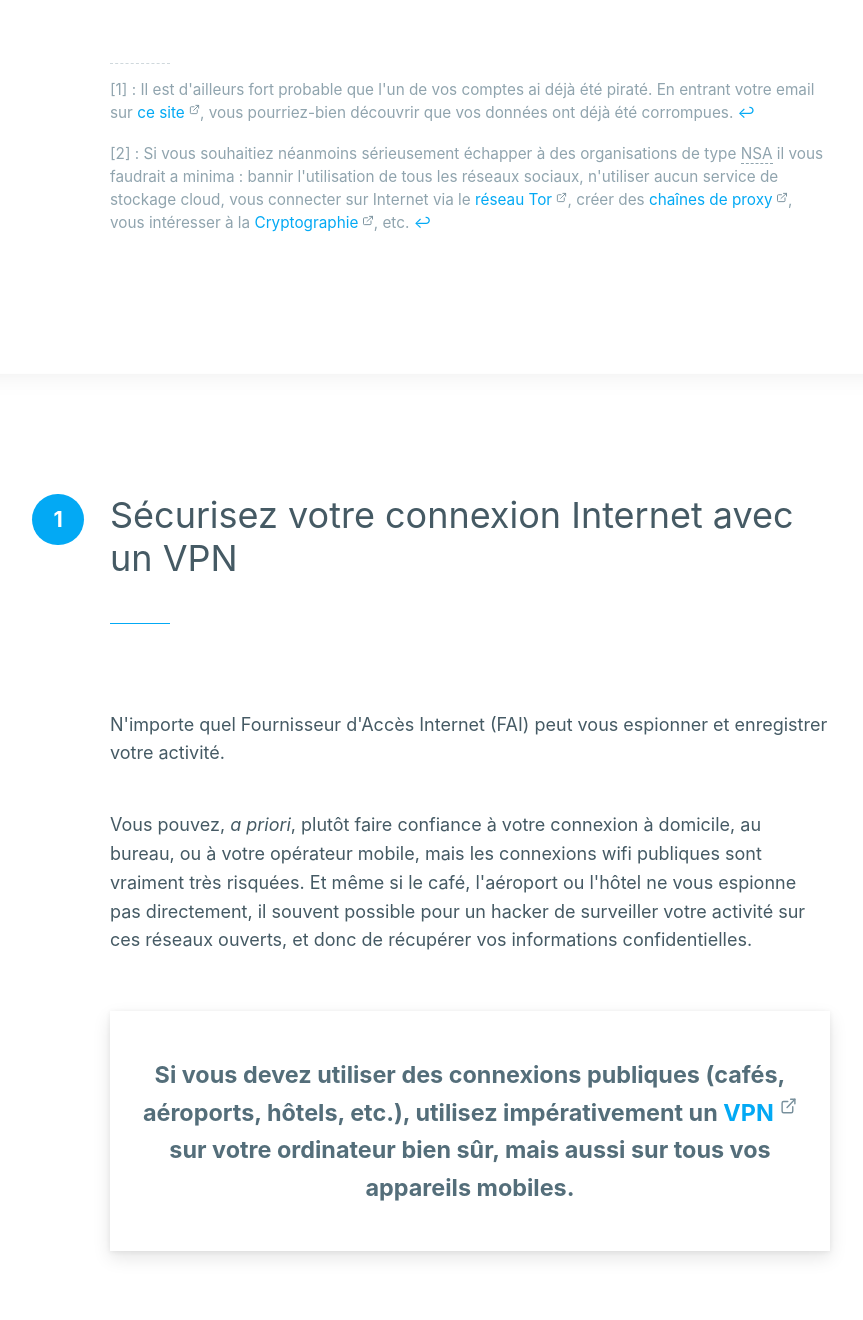
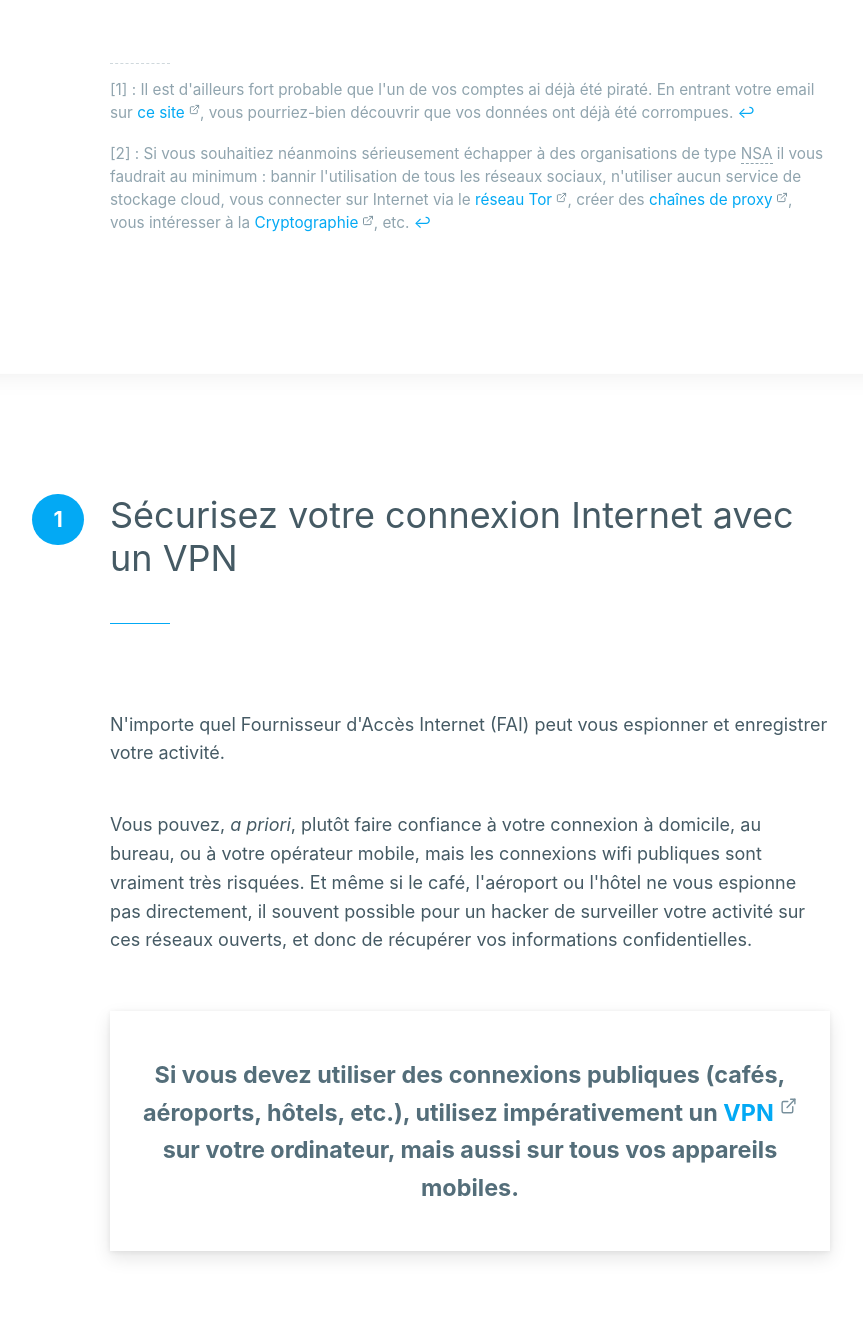
Before and after one commit to lucaslarroche/digital-guide, a plain HTML site: page index.html in a window 1280 px wide. Shown: the part 1880-3200 px from the top of the page, without its empty margins (170-1033 px from the left). Drawn offline with Linux system fonts and the light colour scheme.

Commit message:
Fix typos

```diff
--- a/index.html
+++ b/index.html
@@ -95,7 +95,7 @@
         <!-- Notes -->
         <div class="notes">
           <p id="note1">[1]&nbsp;:&nbsp;Il est d'ailleurs fort probable que l'un de vos comptes ai déjà été piraté. En entrant votre email sur <a href="https://haveibeenpwned.com">ce site</a>, vous pourriez-bien découvrir que vos données ont déjà été corrompues.&nbsp;<a href="#ref1" class="retour">&#8617;</a></p>
-          <p id="note2">[2]&nbsp;:&nbsp;Si vous souhaitiez néanmoins sérieusement échapper à des organisations de type <abbr title="National Security Agency (USA)">NSA</abbr> il vous faudrait a minima&nbsp;:&nbsp;bannir l'utilisation de tous les réseaux sociaux, n'utiliser aucun service de stockage cloud, vous connecter sur Internet via le <a href="https://fr.wikipedia.org/wiki/Tor_(réseau)">réseau Tor</a>, créer des <a href="https://www.google.fr/search?q=proxy+chains">chaînes de proxy</a>, vous intéresser à la <a href="https://fr.wikipedia.org/wiki/Cryptographie">Cryptographie</a>, etc.&nbsp;<a href="#ref2" class="retour">&#8617;</a></p>
+          <p id="note2">[2]&nbsp;:&nbsp;Si vous souhaitiez néanmoins sérieusement échapper à des organisations de type <abbr title="National Security Agency (USA)">NSA</abbr> il vous faudrait au minimum&nbsp;:&nbsp;bannir l'utilisation de tous les réseaux sociaux, n'utiliser aucun service de stockage cloud, vous connecter sur Internet via le <a href="https://fr.wikipedia.org/wiki/Tor_(réseau)">réseau Tor</a>, créer des <a href="https://www.google.fr/search?q=proxy+chains">chaînes de proxy</a>, vous intéresser à la <a href="https://fr.wikipedia.org/wiki/Cryptographie">Cryptographie</a>, etc.&nbsp;<a href="#ref2" class="retour">&#8617;</a></p>
         </div>
         <!-- /. Notes -->
       </div>
@@ -109,7 +109,7 @@
         <p>N'importe quel Fournisseur d'Accès Internet (FAI) peut vous espionner et enregistrer votre activité.</p>
         <p>Vous pouvez, <em>a priori</em>, plutôt faire confiance à votre connexion à domicile, au bureau, ou à votre opérateur mobile, mais les connexions wifi publiques sont vraiment très risquées. Et même si le café, l'aéroport ou l'hôtel ne vous espionne pas directement, il souvent possible pour un hacker de surveiller votre activité sur ces réseaux ouverts, et donc de récupérer vos informations confidentielles.</p>
         <blockquote>
-          <p><strong>Si vous devez utiliser des connexions publiques (cafés, aéroports, hôtels, etc.), utilisez impérativement un <a href="https://fr.wikipedia.org/wiki/Réseau_privé_virtuel">VPN</a> sur votre ordinateur bien sûr, mais aussi sur tous vos appareils mobiles.</strong></p>
+          <p><strong>Si vous devez utiliser des connexions publiques (cafés, aéroports, hôtels, etc.), utilisez impérativement un <a href="https://fr.wikipedia.org/wiki/Réseau_privé_virtuel">VPN</a> sur votre ordinateur, mais aussi sur tous vos appareils mobiles.</strong></p>
         </blockquote>
         <p>Un VPN est un système qui chiffre et masque votre activité sur Internet. Ainsi, ni un hacker, ni le fournisseur de votre connexion Internet ne peuvent savoir ce que vous faîtes.</p>
         <p>Idéalement, il faudrait utiliser un VPN tout le temps, même chez vous.</p>
@@ -337,7 +337,7 @@
     <section id="cryptage-personnel">
       <div class="container">
         <h2><span class="num">10</span> Mettez à l'abri vos données sensibles</h2>
-        <p>Si vous avez besoin de protéger plus fortement des données privées comme un dossier médical, des photos coquines, des Bitcoins, une double vie, les coordonnées GPS d'une capsule temporelle, etc. vous devriez fortement envisager de vous construire un <a href="https://fr.wikipedia.org/wiki/Coffre-fort_numérique">Coffre-fort numérique</a>.</p>
+        <p>Si vous avez besoin de protéger plus fortement des données privées comme un dossier médical, des photos coquines, des Bitcoins, une double vie, etc. vous devriez fortement envisager de vous construire un <a href="https://fr.wikipedia.org/wiki/Coffre-fort_numérique">Coffre-fort numérique</a>.</p>
         <p>Il existe des logiciels de cryptage assez faciles à utiliser et reconnus comme <em>a priori</em> fiables. Par exemple : </p>
         <ul>
           <li><a href="https://www.veracrypt.fr/">VeraCrypt</a></li>
```
